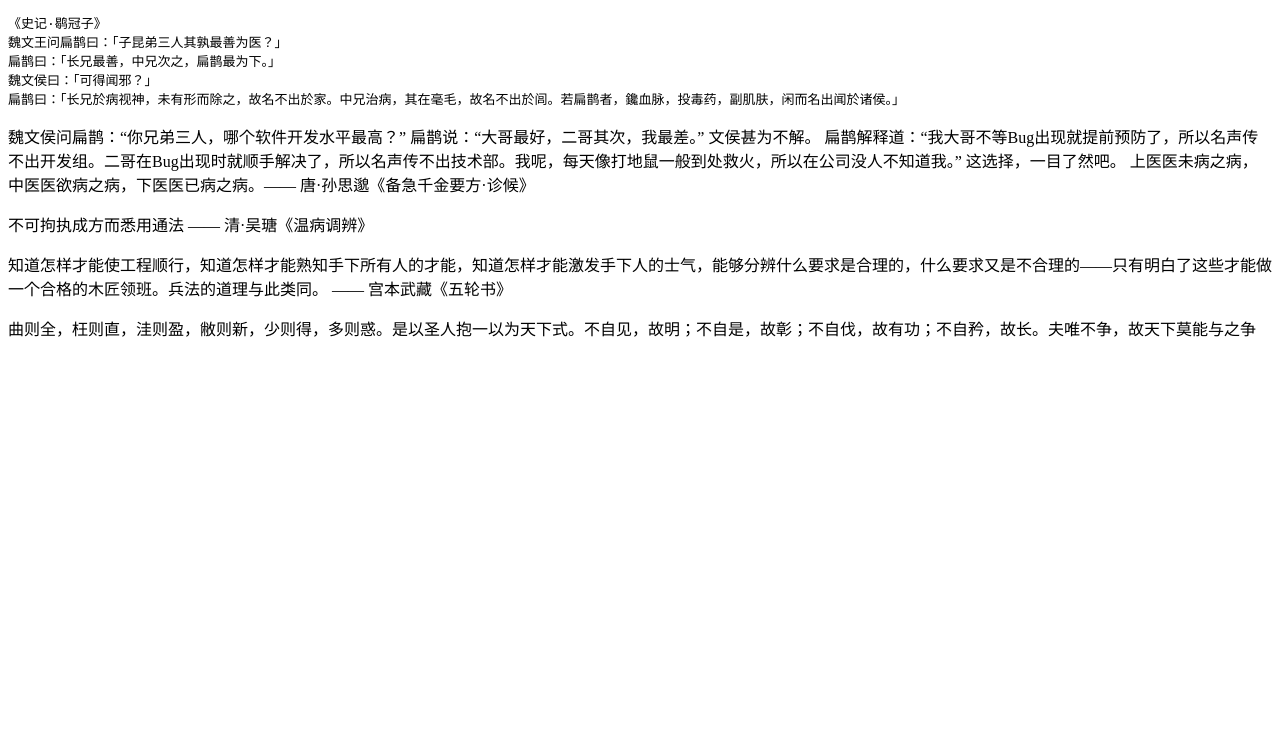
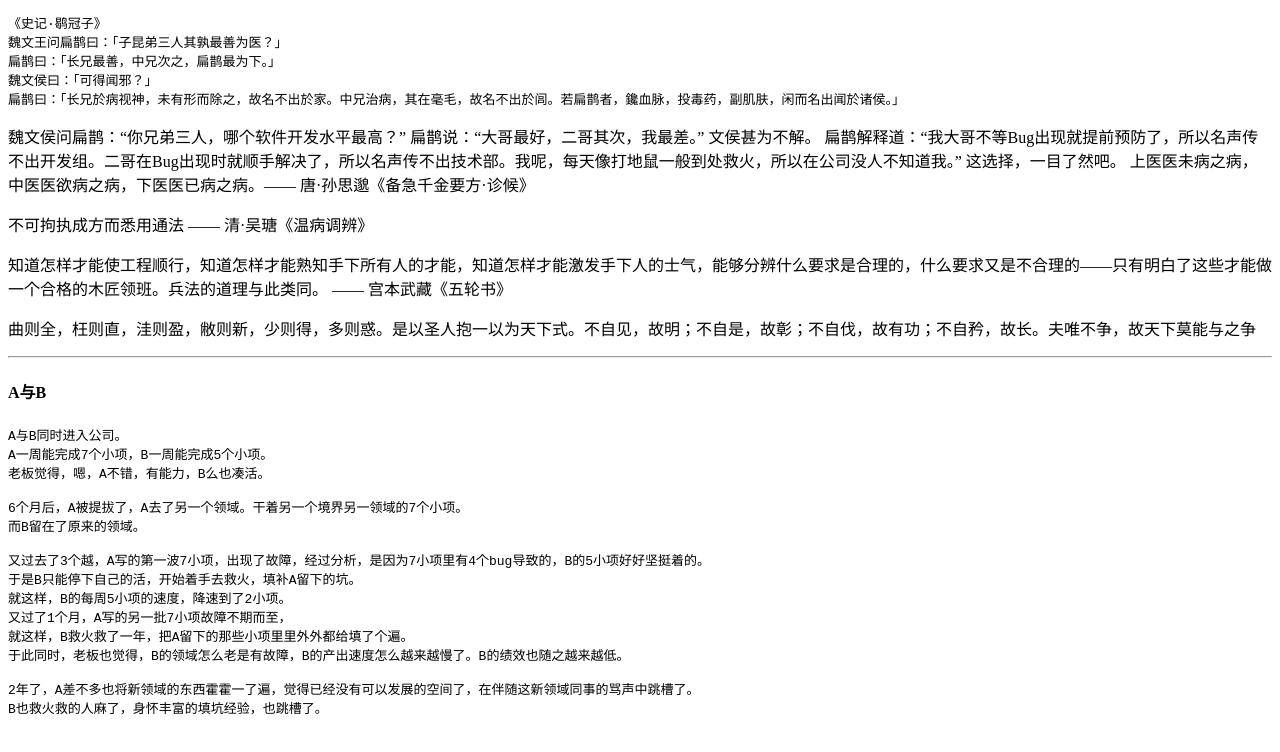
Before and after one commit to 4wujun/4wujun.github.io, a plain HTML site: page index.html in a window 1280 px wide. Drawn offline with Linux system fonts and the light colour scheme.

Commit message:
Update index.html

```diff
--- a/index.html
+++ b/index.html
@@ -20,17 +20,44 @@
 魏文侯曰：「可得闻邪？」
 扁鹊曰：「长兄於病视神，未有形而除之，故名不出於家。中兄治病，其在毫毛，故名不出於闾。若扁鹊者，鑱血脉，投毒药，副肌肤，闲而名出闻於诸侯。」
 </pre>
+
 <p>
 魏文侯问扁鹊：“你兄弟三人，哪个软件开发水平最高？” 扁鹊说：“大哥最好，二哥其次，我最差。” 文侯甚为不解。 扁鹊解释道：“我大哥不等Bug出现就提前预防了，所以名声传不出开发组。二哥在Bug出现时就顺手解决了，所以名声传不出技术部。我呢，每天像打地鼠一般到处救火，所以在公司没人不知道我。” 这选择，一目了然吧。 上医医未病之病，中医医欲病之病，下医医已病之病。—— 唐·孙思邈《备急千金要方·诊候》
 </p>
+
 <p>
 不可拘执成方而悉用通法 —— 清·吴瑭《温病调辨》
 </p>
+
 <p>
 知道怎样才能使工程顺行，知道怎样才能熟知手下所有人的才能，知道怎样才能激发手下人的士气，能够分辨什么要求是合理的，什么要求又是不合理的——只有明白了这些才能做一个合格的木匠领班。兵法的道理与此类同。 —— 宫本武藏《五轮书》
 </p>
+
 <p>
 曲则全，枉则直，洼则盈，敝则新，少则得，多则惑。是以圣人抱一以为天下式。不自见，故明；不自是，故彰；不自伐，故有功；不自矜，故长。夫唯不争，故天下莫能与之争
 </p>
+
+
+<hr/>
+
+<h4>A与B</h4>
+<pre>
+A与B同时进入公司。
+A一周能完成7个小项，B一周能完成5个小项。
+老板觉得，嗯，A不错，有能力，B么也凑活。
+
+6个月后，A被提拔了，A去了另一个领域。干着另一个境界另一领域的7个小项。
+而B留在了原来的领域。
+
+又过去了3个越，A写的第一波7小项，出现了故障，经过分析，是因为7小项里有4个bug导致的，B的5小项好好坚挺着的。
+于是B只能停下自己的活，开始着手去救火，填补A留下的坑。
+就这样，B的每周5小项的速度，降速到了2小项。
+又过了1个月，A写的另一批7小项故障不期而至，
+就这样，B救火救了一年，把A留下的那些小项里里外外都给填了个遍。
+于此同时，老板也觉得，B的领域怎么老是有故障，B的产出速度怎么越来越慢了。B的绩效也随之越来越低。
+
+2年了，A差不多也将新领域的东西霍霍一了遍，觉得已经没有可以发展的空间了，在伴随这新领域同事的骂声中跳槽了。
+B也救火救的人麻了，身怀丰富的填坑经验，也跳槽了。
+</pre>
 </body>
 </html>
```
